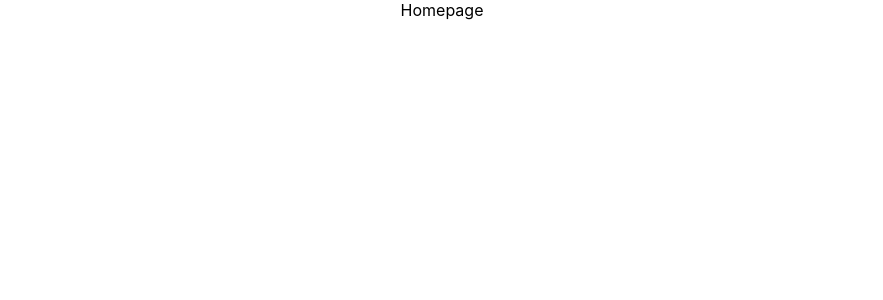
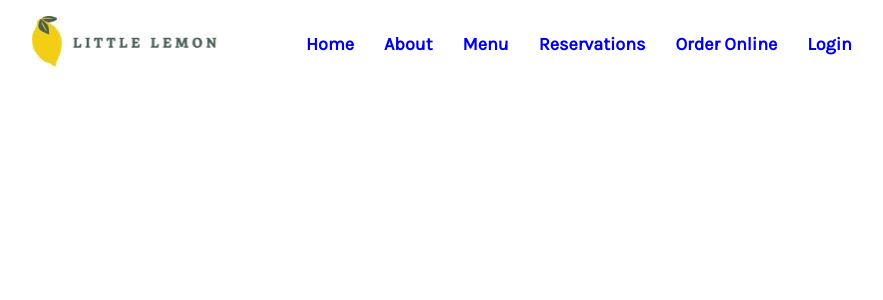
Before and after one commit to t7keje01/React-Summer-Project, a React (Create React App) app: page / in a window 1280 px wide. Shown: the top 300 px of the page, without its empty margins (198-1081 px from the left). Built offline with nearby package versions, Linux system fonts and the light colour scheme.

Commit message:
Nav bar made

```diff
--- a/package.json
+++ b/package.json
@@ -3,11 +3,14 @@
   "version": "0.1.0",
   "private": true,
   "dependencies": {
+    "@chakra-ui/react": "^2.8.0",
+    "@fontsource/karla": "^5.0.6",
     "@testing-library/jest-dom": "^5.17.0",
     "@testing-library/react": "^13.4.0",
     "@testing-library/user-event": "^13.5.0",
     "react": "^18.2.0",
     "react-dom": "^18.2.0",
+    "react-router-dom": "^6.14.2",
     "react-scripts": "5.0.1",
     "web-vitals": "^2.1.4"
   },
--- a/src/App.js
+++ b/src/App.js
@@ -1,10 +1,14 @@
 import './App.css';
+import './Header';
+import './Main';
+import './Footer';
+import Header from './Header';
 
 function App() {
   return (
-    <div className="App">
-      Homepage
-    </div>
+    <>
+    <Header/>
+    </>
   );
 }
 
--- /dev/null
+++ b/src/Header.js
@@ -0,0 +1,73 @@
+import React, { useState, useEffect, useRef } from "react";
+import { useNavigate} from "react-router-dom";
+import { Box, HStack } from "@chakra-ui/react";
+import "./components/typeSystem.css";
+
+const logo = require("./images/logo.JPG");
+
+const Header = () => {
+
+    const navigate = useNavigate();
+
+    const navigateHome = () => {
+    // 👇️ navigate to /
+    navigate('/');
+  };
+
+    /*
+  const [scrollTop, setScrollTop] = useState(0);
+  const previousScrollValue = useRef(1);
+
+  useEffect(() => {
+1    const handleScroll = (event) => {
+      setScrollTop(window.scrollY);
+    };
+
+    previousScrollValue.current = scrollTop;
+
+    window.addEventListener('scroll', handleScroll);
+
+    return () => {
+      window.removeEventListener('scroll', handleScroll);
+    };
+  }, [scrollTop]);
+
+  const currentTranslateY = scrollTop < previousScrollValue.current ? 0 : -200;
+  */
+
+  return (
+    <Box
+      position="fixed"
+      top={0}
+      left={0}
+      right={0}
+      /* transform={`translateY(${currentTranslateY}px)`} */
+      transitionProperty="transform"
+      transitionDuration=".3s"
+      transitionTimingFunction="ease-in-out"
+      backgroundColor="white"
+      zIndex={1}
+    >
+    <HStack
+        py={16}
+        alignItems="center"
+        justifyContent="center"
+    >
+        <nav>
+            <img src={logo} alt="Little Lemon logo" style={{ width: "100%", height: "auto" }} onClick={navigateHome}></img>
+        </nav>
+        <nav>
+        <HStack spacing={30} marginLeft={80} className="cardTitle">
+            <a href="/home">Home</a>
+            <a href="/about">About</a>
+            <a href="/menu">Menu</a>
+            <a href="/reservations">Reservations</a>
+            <a href="/order">Order Online</a>
+            <a href="/login">Login</a>
+        </HStack>
+        </nav>
+    </HStack>
+    </Box>
+  );
+};
+export default Header;
--- /dev/null
+++ b/src/components/typeSystem.css
@@ -0,0 +1,26 @@
+@import url('https://fonts.googleapis.com/css?family=Karla');
+
+.cardTitle {
+    font-family: "Karla";
+    font-size: 18px;
+    font-weight: 700;
+    color: black;
+}
+
+a {
+    text-decoration: none;
+ }
+
+a:visited {
+    color:black;
+}
+
+a:hover, a:active {
+    background-color: "";
+    color:#F4CE14;
+}
+
+.logo {
+    max-width: 100%;
+    max-height: auto;
+}
--- a/src/index.js
+++ b/src/index.js
@@ -3,12 +3,13 @@ import ReactDOM from 'react-dom/client';
 import './index.css';
 import App from './App';
 import reportWebVitals from './reportWebVitals';
+import {BrowserRouter as Router} from 'react-router-dom';
 
 const root = ReactDOM.createRoot(document.getElementById('root'));
 root.render(
-  <React.StrictMode>
+  <Router>
     <App />
-  </React.StrictMode>
+  </Router>
 );
 
 // If you want to start measuring performance in your app, pass a function
```
Also changed, not shown: src/withRouter.js (added, +23 -0 lines), src/Footer.js (added), src/Main.js (added), src/images/logo.JPG (added), 1 other file (tests, documents, lock files or other folders).
